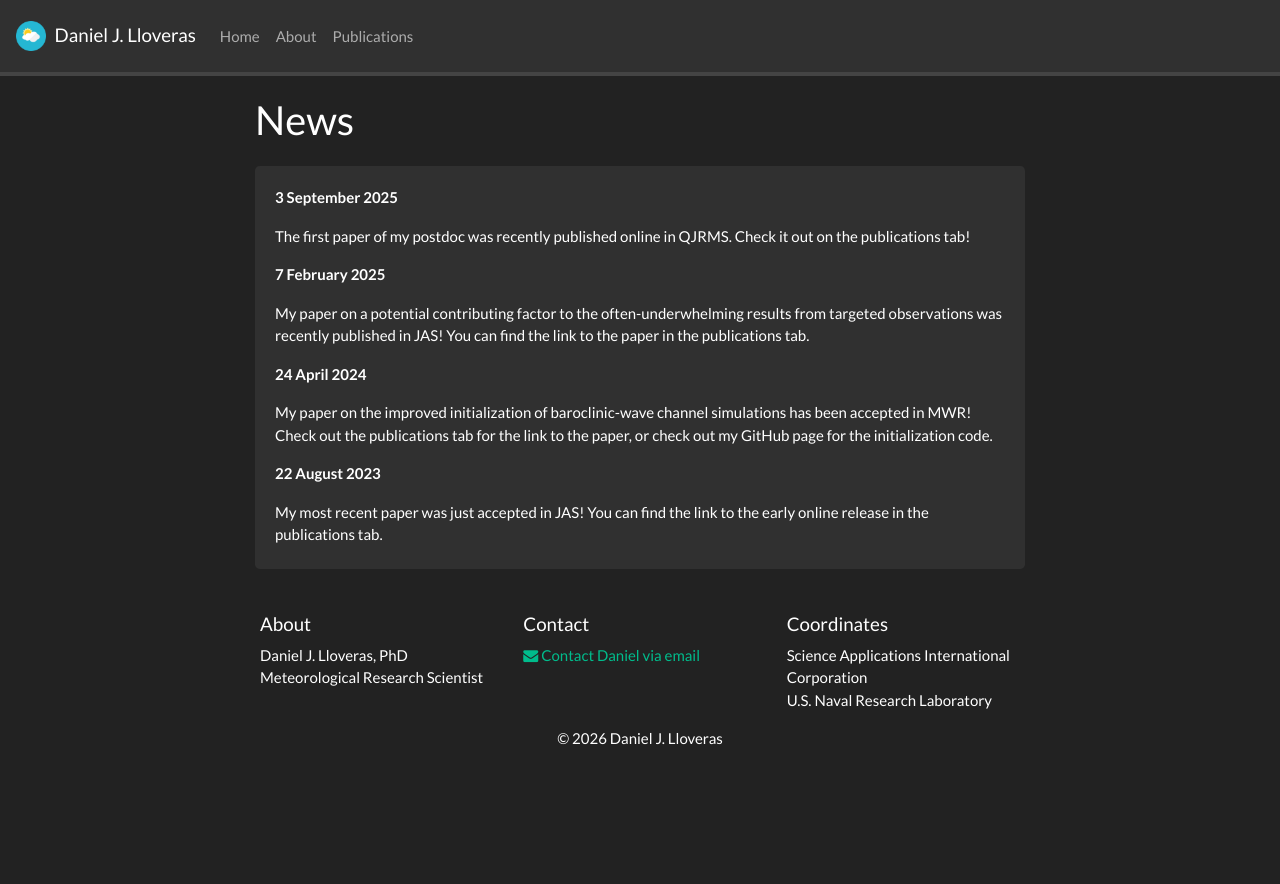
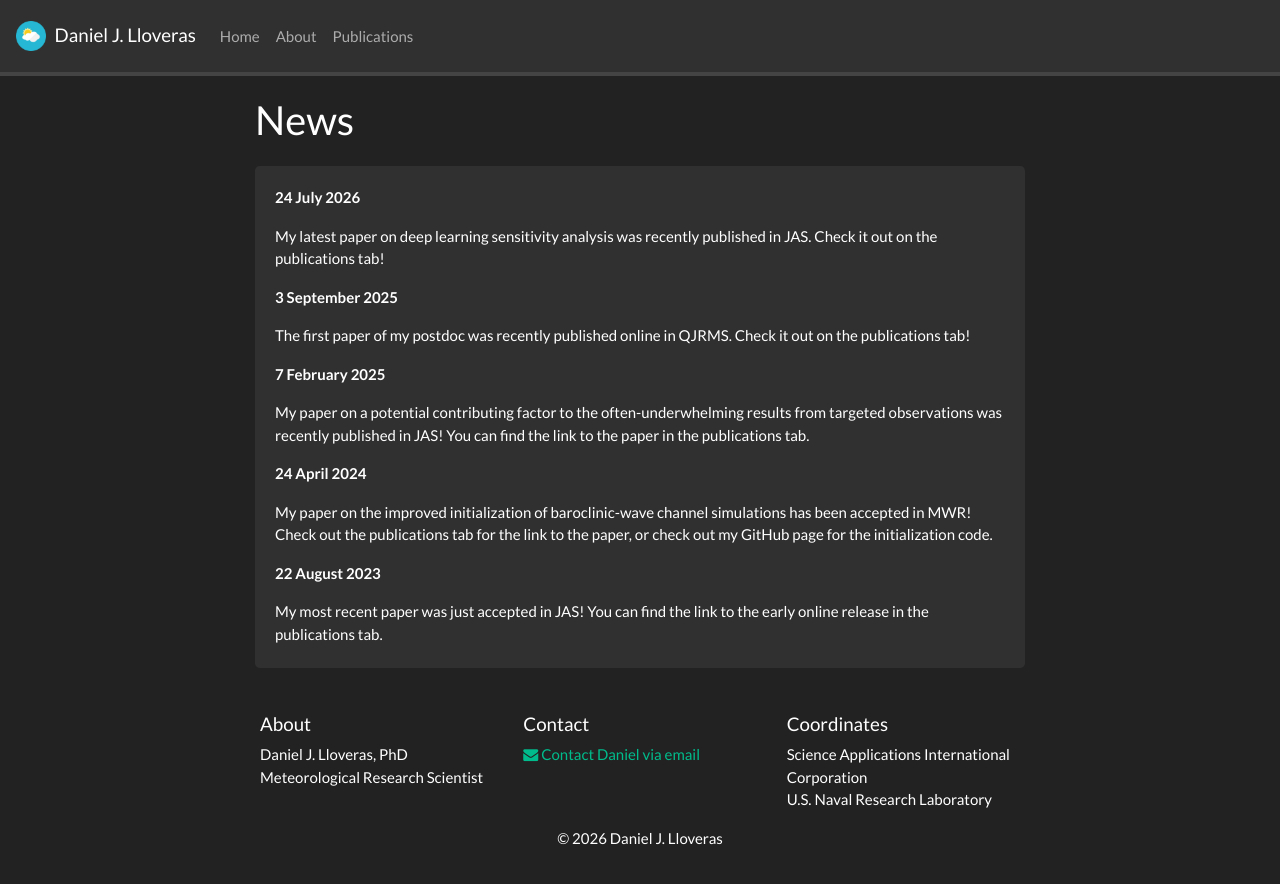
Before and after one commit to lloverasdan/lloverasdan.github.io, a Jekyll site: the page built from _pages/allnews.md, in a window 1280 px wide. Shown: the top 884 px of the page. Built offline with Jekyll 4.4.1, drawn with Linux system fonts in a browser that asks for light colours; nearby versions of some CDN libraries; a style sheet for code colours, icons or effects is not loaded.

Commit message:
Update news.yml

```diff
--- a/_data/news.yml
+++ b/_data/news.yml
@@ -1,3 +1,6 @@
+- date: 24 July 2026
+  headline: "My latest paper on deep learning sensitivity analysis was recently published in JAS. Check it out on the publications tab!"
+
 - date: 3 September 2025
   headline: "The first paper of my postdoc was recently published online in QJRMS. Check it out on the publications tab!"
 
```
